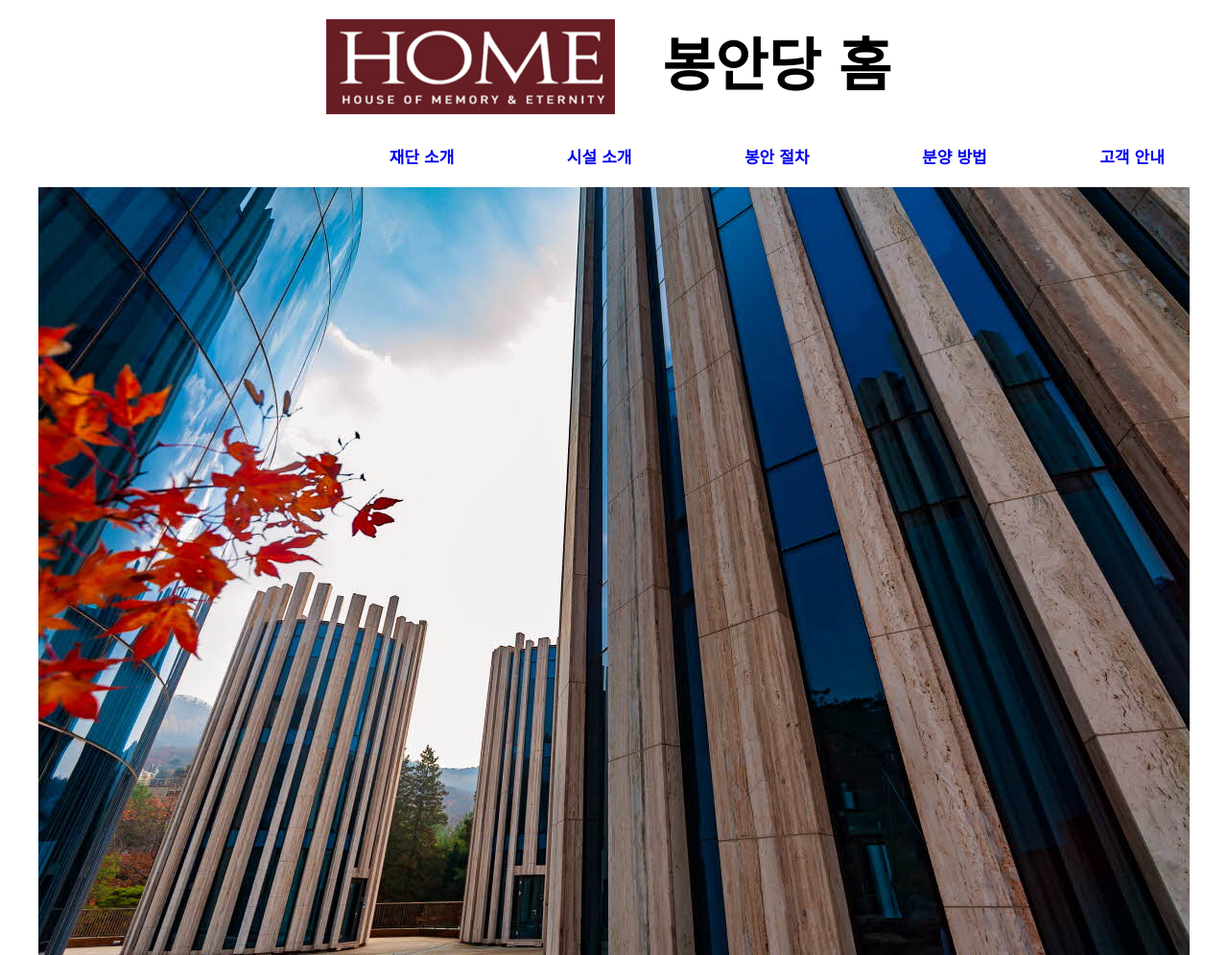
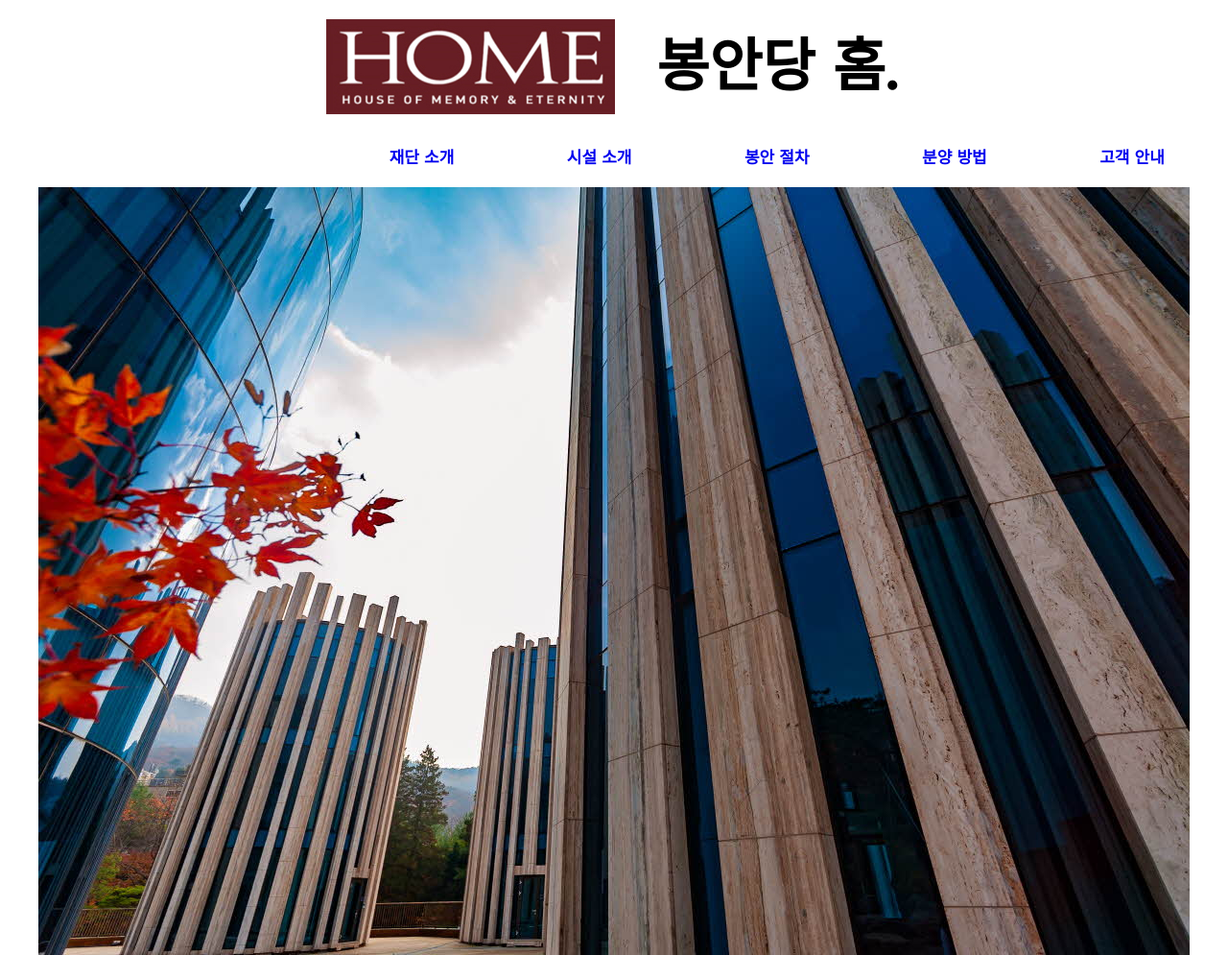
Before and after one commit to lee84141/bongan1, a plain HTML site: page index.html in a window 1280 px wide. Shown: the top 995 px of the page at 96% size. Drawn offline with Linux system fonts and the light colour scheme; a web font is replaced by a local one.

Commit message:
Update index.html

```diff
--- a/index.html
+++ b/index.html
@@ -16,7 +16,7 @@
 <body>
   <header class="header">
     <h1 class="logo"><a href="index.html"><img src="images/logo.jpg" alt="봉안당 홈"></a><h1>
-    <h1 class="titname"><a>봉안당 홈</a><h1>
+    <h1 class="titname"><a>봉안당 홈.</a><h1>
       <nav class="manu">
         <ul>
           <li><a href="jaedan.html">재단 소개</a></li>
```
